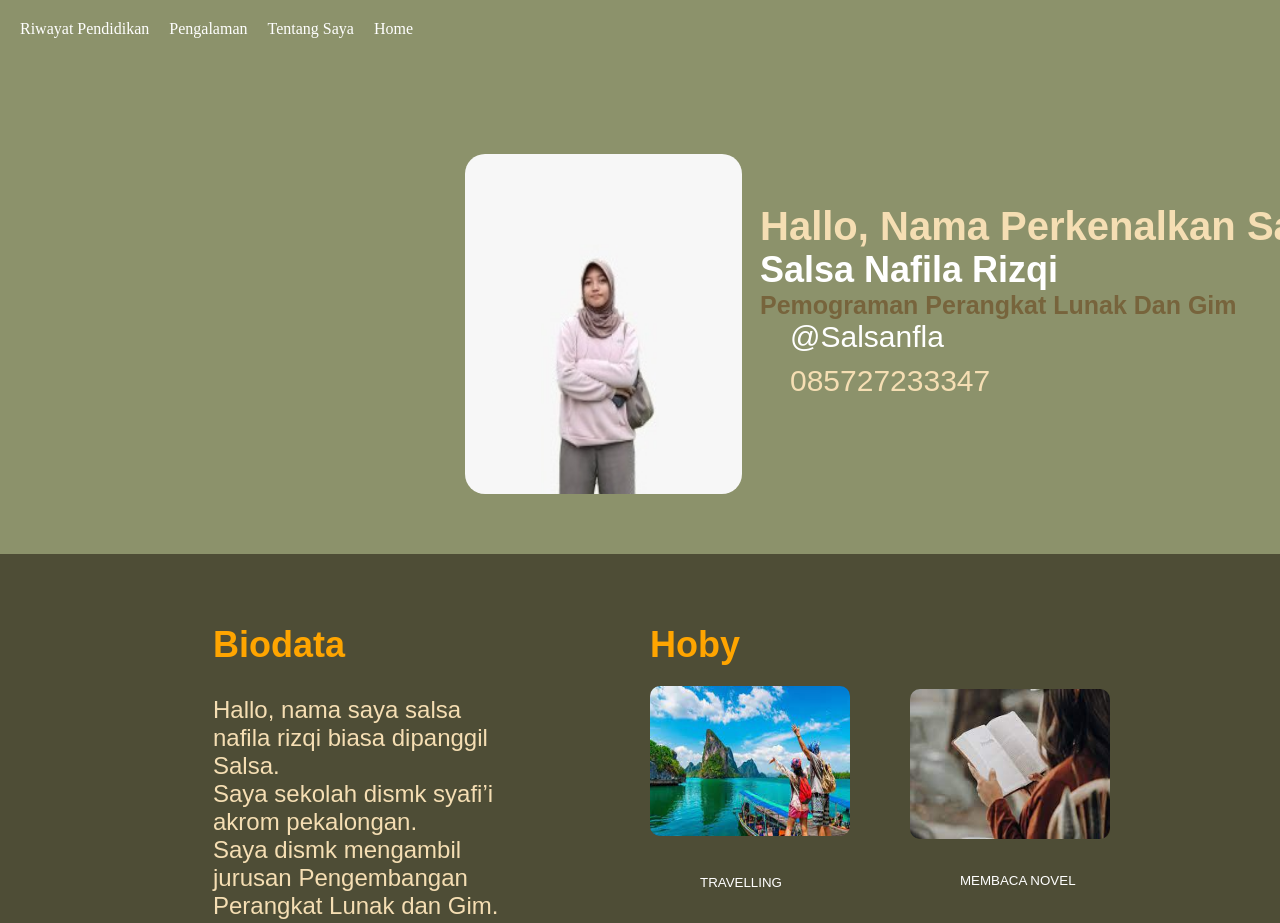
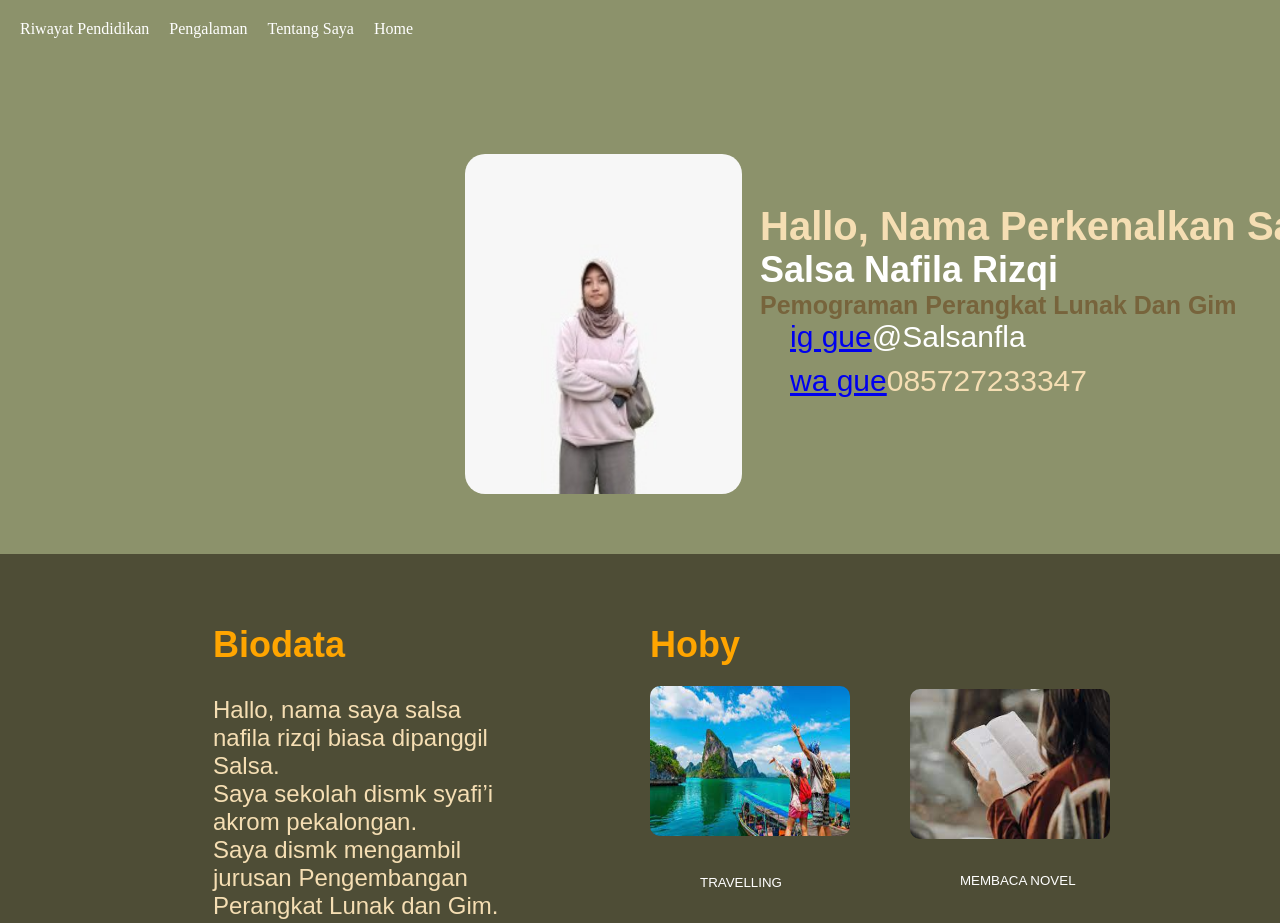
Before and after one commit to Salsanafila/Salsanafila.github.io, a plain HTML site: page index.html in a window 1280 px wide. Shown: the top 923 px of the page. Drawn offline with Linux system fonts and the light colour scheme.

Commit message:
menambahkan elink di index.html

```diff
--- a/index.html
+++ b/index.html
@@ -321,12 +321,12 @@ font-size: 10pt;
                 <h1>Hallo, Nama Perkenalkan Saya </h1>
                 <h2>Salsa Nafila Rizqi</h2>
                 <h3>Pemograman Perangkat Lunak Dan Gim</h3>
-                <div class="ig" id="https://www.instagram.com/salsanfla?igsh=MXZiNXprbGd4Y2U5cw==">
-                    <img src="" alt="">
+                <div class="ig">
+                    <a href="https://www.instagram.com/salsanfla?igsh=MXZiNXprbGd4Y2U5cw==">ig gue</a>
                     <p>@Salsanfla</p>
                 </div>
-                <div class="wa" id="https://wa.me/qr/LVKKYPNZFG3FL1">
-                    <img src="" alt="">
+                <div class="wa">
+                    <a href="https://wa.me/085727233347">wa gue</a>
                     <p>085727233347</p>
                 </div>
             </div>
```
